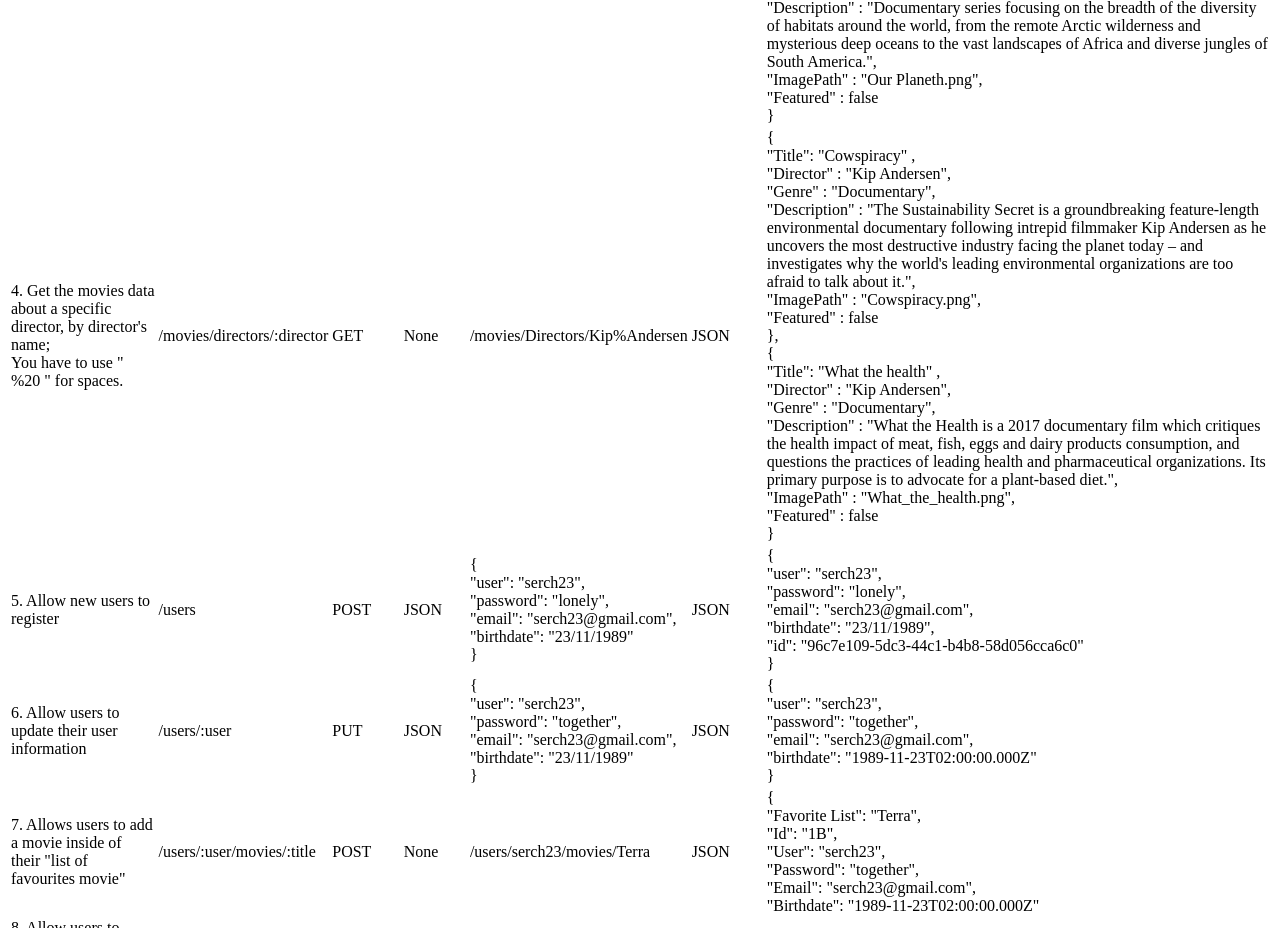
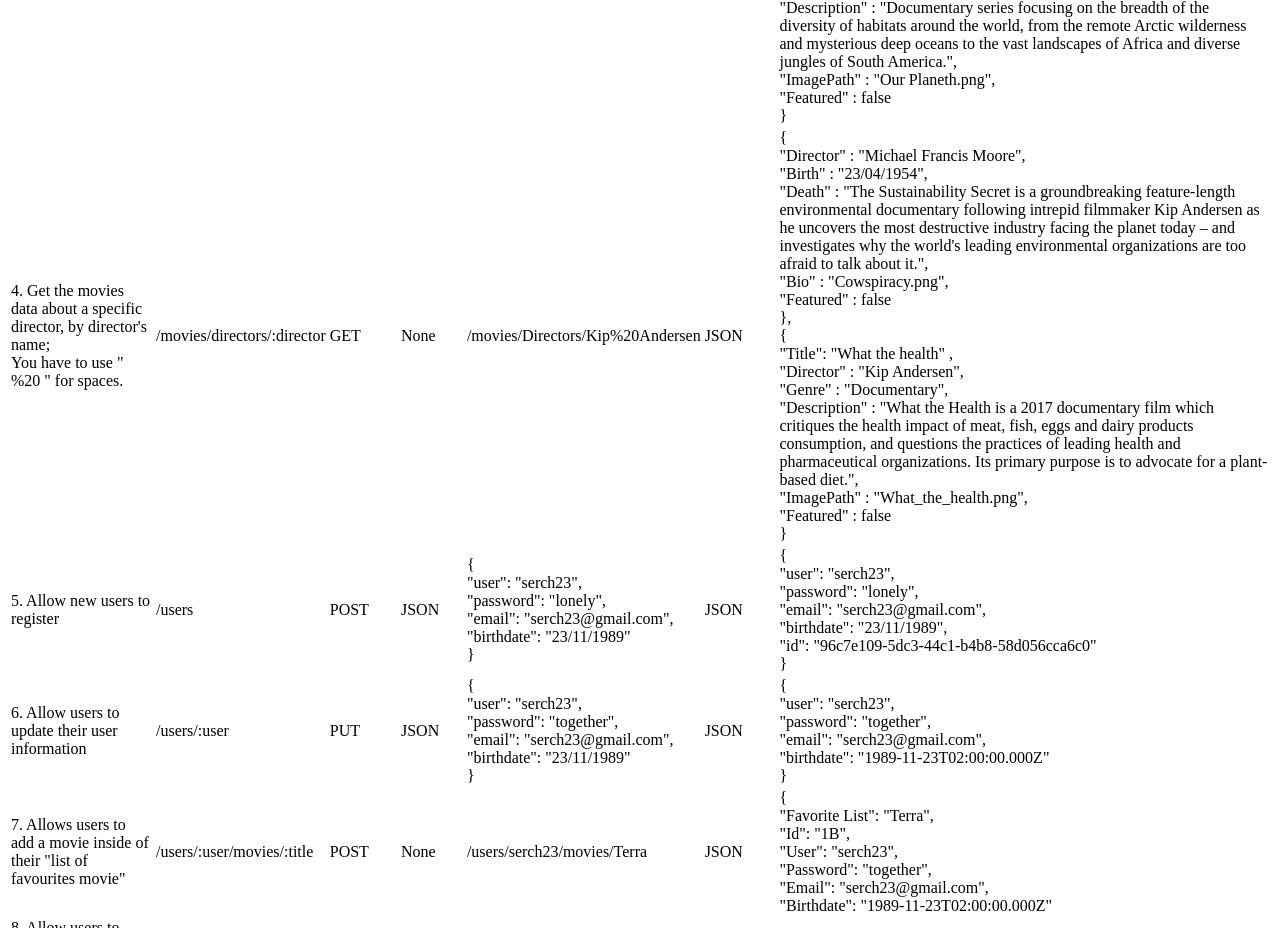
Before and after one commit to DeLaTorre-23/movie_api, a website: page public/documentation.html in a window 1280 px wide. Shown: the part 1154-2082 px from the top of the page. Drawn offline with Linux system fonts and the light colour scheme.

Commit message:
[mod] editing the documentation file

```diff
--- a/public/documentation.html
+++ b/public/documentation.html
@@ -111,15 +111,14 @@
         <td>/movies/directors/:director</td>
         <td>GET</td>
         <td>None</td>
-        <td>/movies/Directors/Kip%Andersen</td>
+        <td>/movies/Directors/Kip%20Andersen</td>
         <td>JSON</td>
         <td>
           {
-          <br>"Title": "Cowspiracy" ,
-          <br>"Director" : "Kip Andersen",
-          <br>"Genre" : "Documentary",
-          <br>"Description" : "The Sustainability Secret is a groundbreaking feature-length environmental documentary following intrepid filmmaker Kip Andersen as he uncovers the most destructive industry facing the planet today – and investigates why the world's leading environmental organizations are too afraid to talk about it.",
-          <br>"ImagePath" : "Cowspiracy.png",
+          <br>"Director" : "Michael Francis Moore",
+          <br>"Birth" : "23/04/1954",
+          <br>"Death" : "The Sustainability Secret is a groundbreaking feature-length environmental documentary following intrepid filmmaker Kip Andersen as he uncovers the most destructive industry facing the planet today – and investigates why the world's leading environmental organizations are too afraid to talk about it.",
+          <br>"Bio" : "Cowspiracy.png",
           <br>"Featured" : false
           <br>},
           <br>{
@@ -216,7 +215,5 @@
       </tr>
     </table>
   </section>
-
 </body>
-
 </html>
```
Lines whose indentation alone changed are shown as unchanged.
